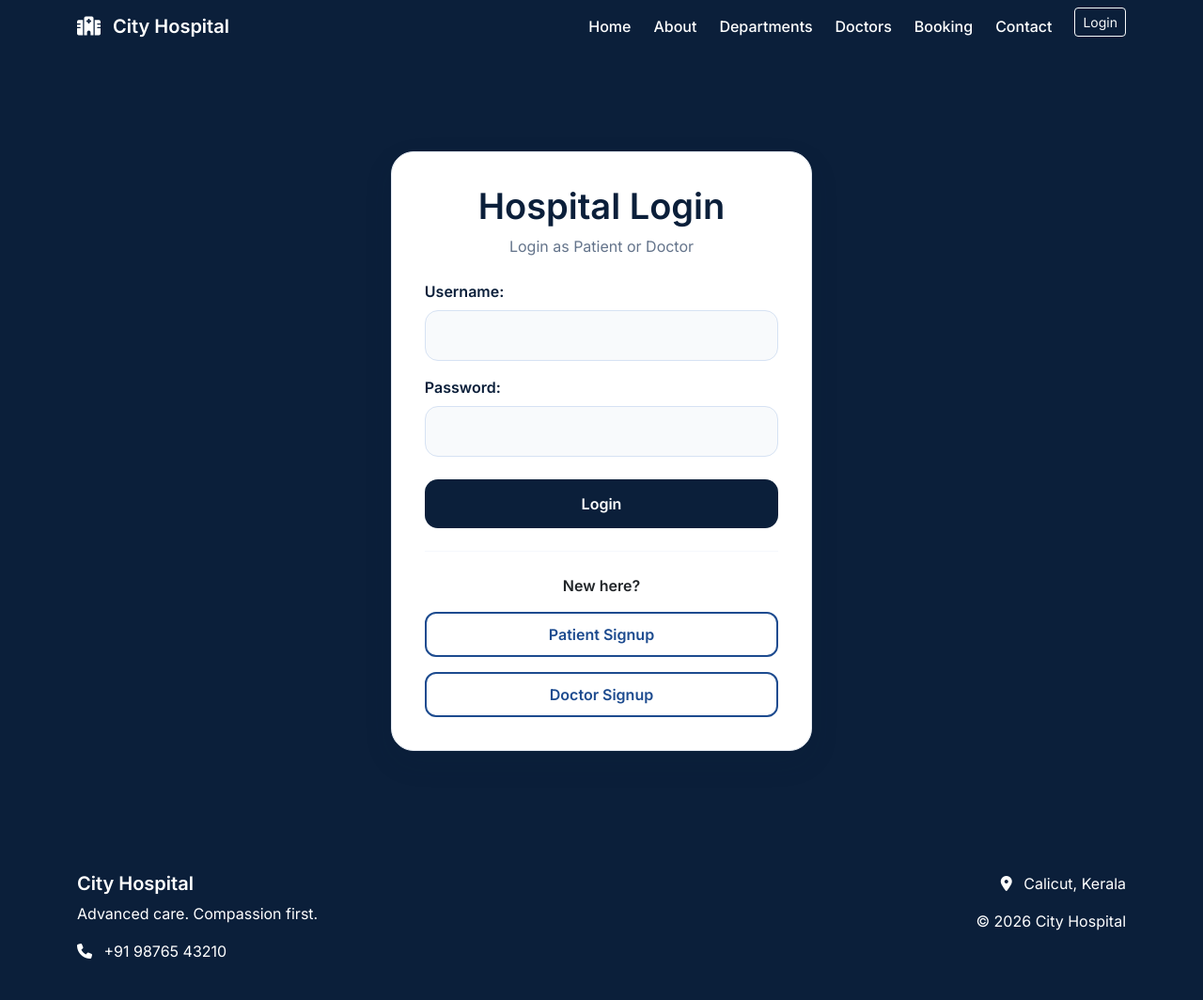
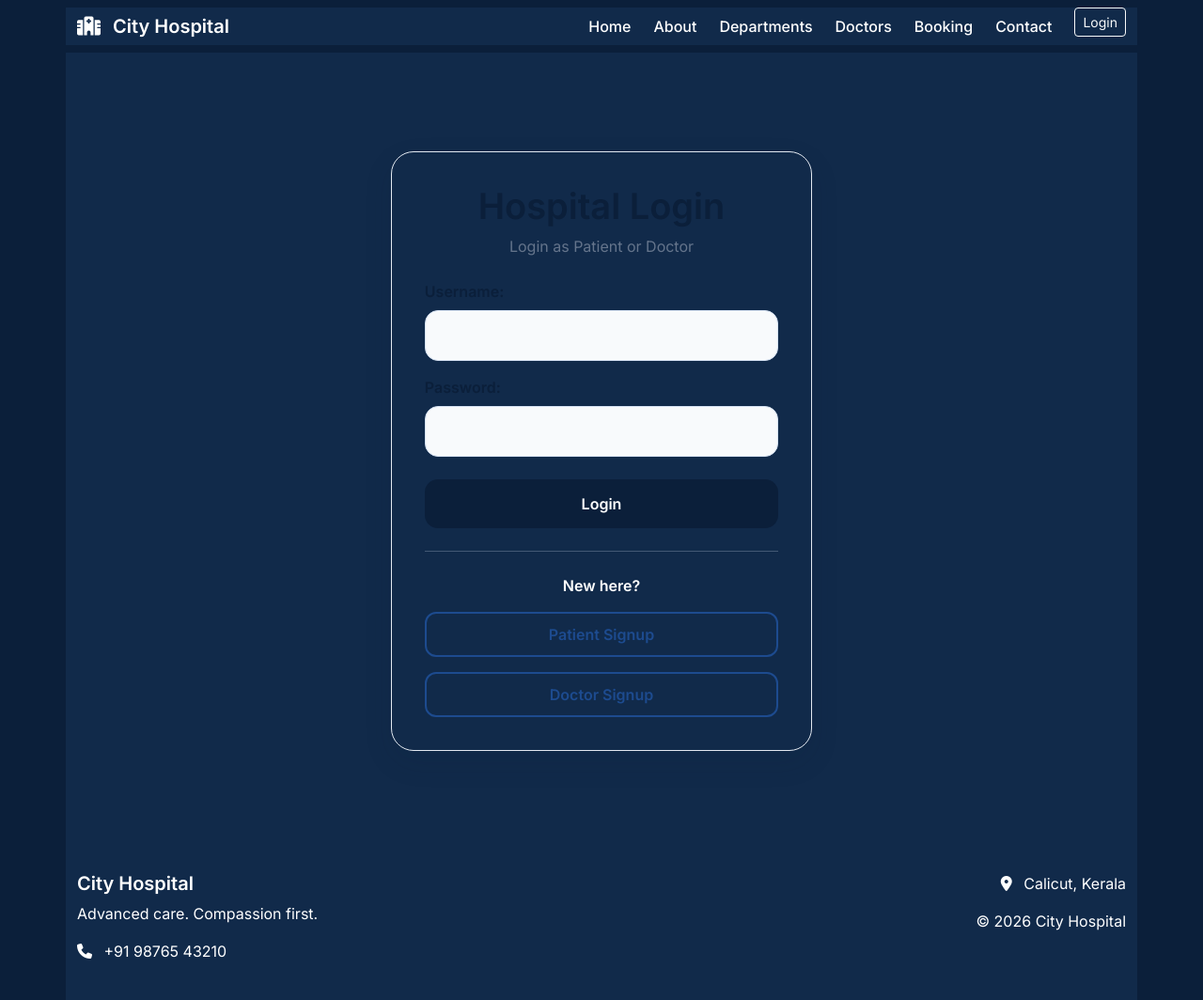
Before and after one commit to Neshana-CK/django_tutorial, a Django app: page /login/?next=/about/ in a window 1280 px wide. Shown: the whole page at 94% size. Run offline with Django 5.2, Linux system fonts and the light colour scheme.

Commit message:
updated css

```diff
--- a/static/css/style.css
+++ b/static/css/style.css
@@ -1,15 +1,13 @@
 /* ================= BODY ================= */
-
 
 body {
     margin: 0;
     padding: 0;
     font-family: 'Inter', sans-serif;
-    background: #0b1f3a;   /* navy background */
-    color: #ffffff;        /* white text */
+    background-color: #0b1f3a !important;
+    color: #ffffff !important;
     min-height: 100vh;
 }
-
 /* ================= WRAPPER ================= */
 
 .register-wrapper {
@@ -145,7 +143,18 @@ body {
 .table-hover tbody tr:hover {
     background: #132b4c;
 }
-body {
+
+
+.container,
+.container-fluid,.card {
+    background: #112a4a !important;
+    color: #ffffff;
+    border: none;
+}
+.row {
+    background: transparent !important;
+}
+.navbar,
+.navy-navbar {
     background-color: #0b1f3a !important;
-    color: #ffffff !important;
 }
```
